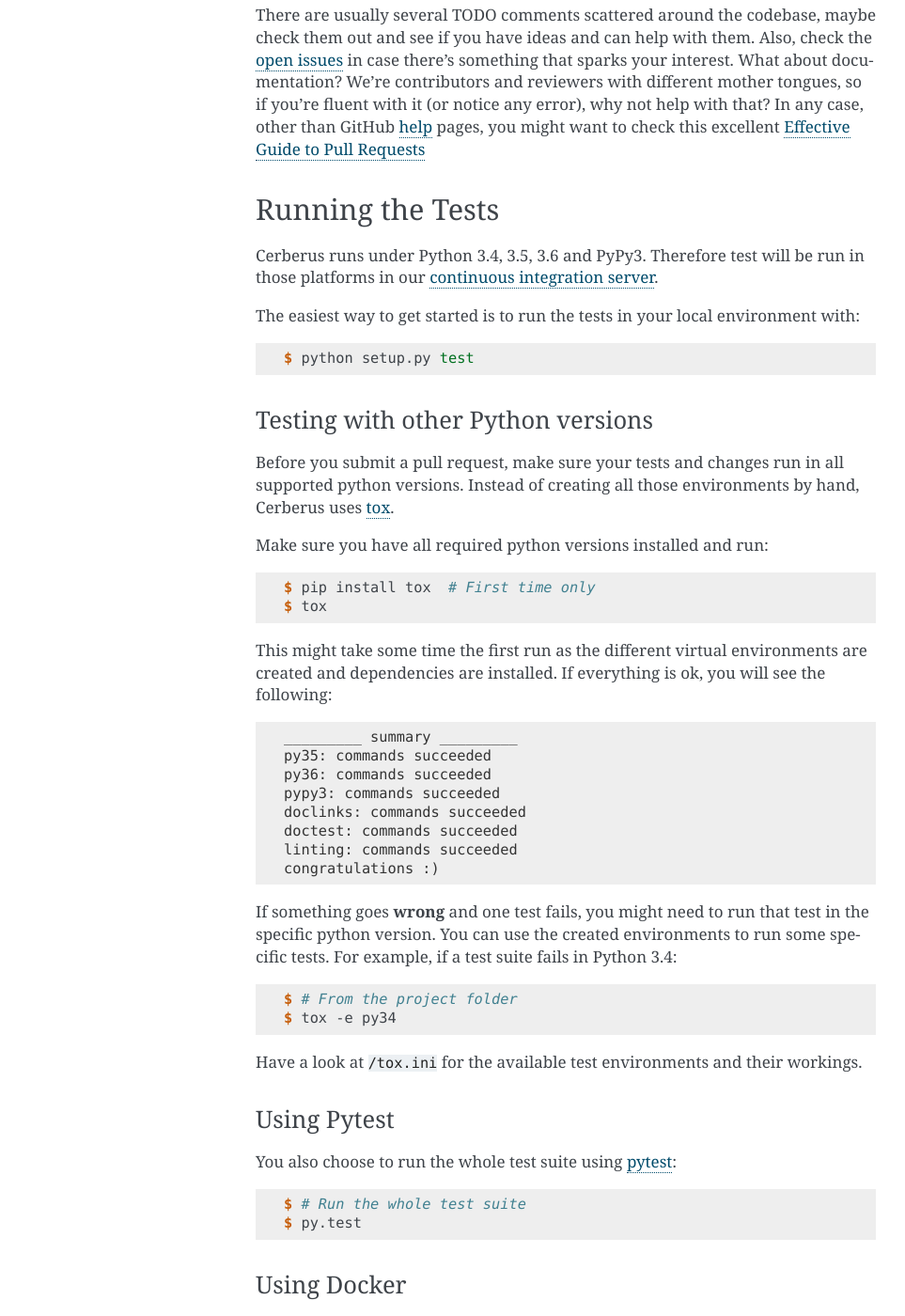
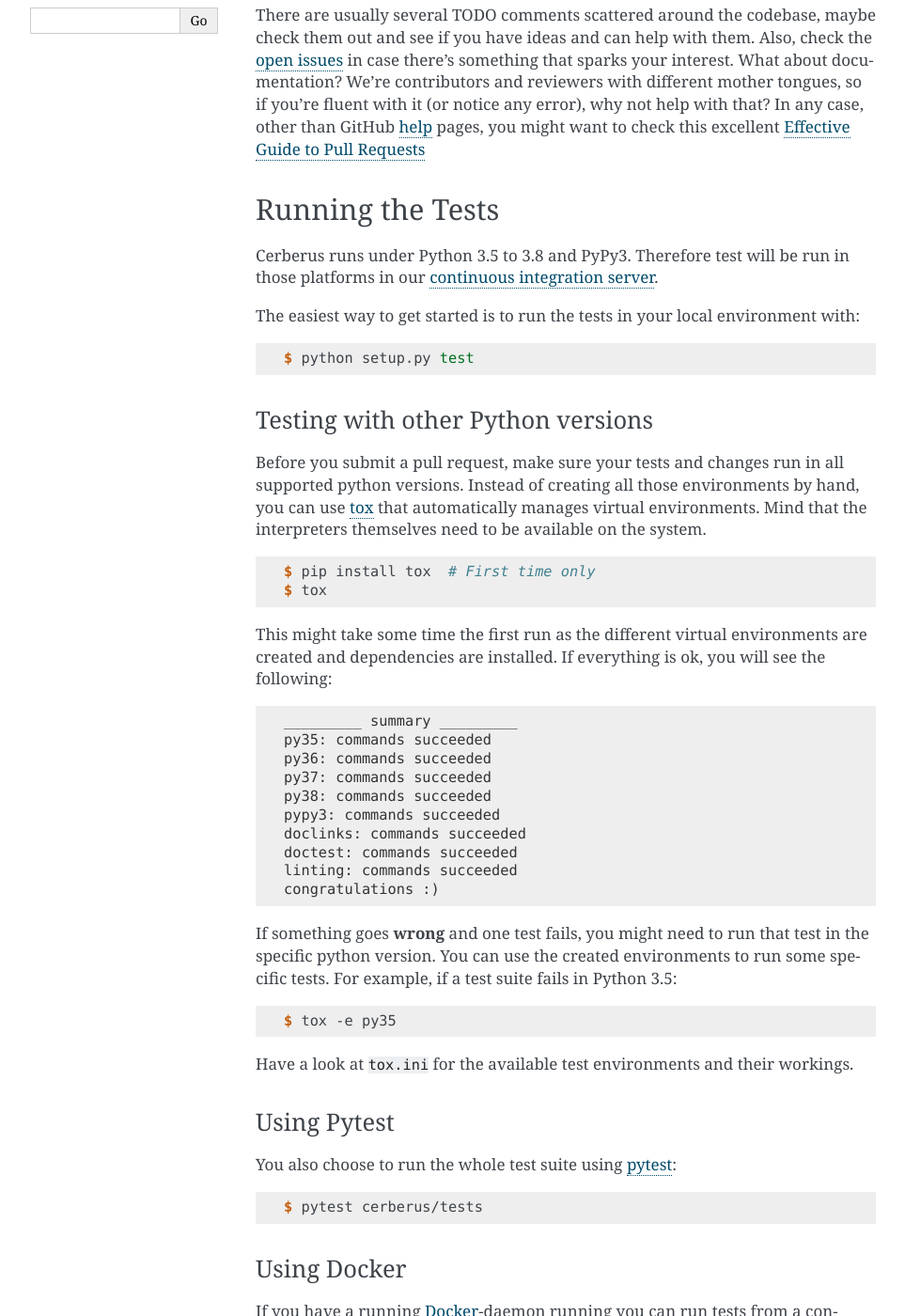
Before and after one commit to pyeve/cerberus, a Sphinx documentation site: the page built from docs/contribute.rst, in a window 1280 px wide and 1400 px high, scrolled down 1911 px. Shown: the whole window at 94% size, without its empty margins (148-1111 px from the left). Built offline with Sphinx 7.4.7, drawn with Linux system fonts in a browser that asks for light colours; comment, search, counter and statistics services are not loaded; some of the changed text lies outside the part shown.

Commit message:
Further updates to the contribute.rst

```diff
--- a/docs/contribute.rst
+++ b/docs/contribute.rst
@@ -2,7 +2,8 @@
 
 Running the Tests
 -----------------
-Cerberus runs under Python 3.4, 3.5, 3.6 and PyPy3. Therefore test will be
+
+Cerberus runs under Python 3.5 to 3.8 and PyPy3. Therefore test will be
 run in those platforms in our `continuous integration server`_.
 
 The easiest way to get started is to run the tests in your local environment
@@ -14,11 +15,11 @@ with:
 
 Testing with other Python versions
 ~~~~~~~~~~~~~~~~~~~~~~~~~~~~~~~~~~
+
 Before you submit a pull request, make sure your tests and changes run in
 all supported python versions. Instead of creating all those environments by
-hand, Cerberus uses tox_.
-
-Make sure you have all required python versions installed and run:
+hand, you can use tox_ that automatically manages virtual environments. Mind
+that the interpreters themselves need to be available on the system.
 
 .. code-block:: console
 
@@ -34,6 +35,8 @@ the following:
     _________ summary _________
     py35: commands succeeded
     py36: commands succeeded
+    py37: commands succeeded
+    py38: commands succeeded
     pypy3: commands succeeded
     doclinks: commands succeeded
     doctest: commands succeeded
@@ -42,23 +45,22 @@ the following:
 
 If something goes **wrong** and one test fails, you might need to run that test
 in the specific python version. You can use the created environments to run
-some specific tests. For example, if a test suite fails in Python 3.4:
+some specific tests. For example, if a test suite fails in Python 3.5:
 
 .. code-block:: console
 
-    $ # From the project folder
-    $ tox -e py34
+    $ tox -e py35
 
-Have a look at ``/tox.ini`` for the available test environments and their workings.
+Have a look at ``tox.ini`` for the available test environments and their workings.
 
 Using Pytest
 ~~~~~~~~~~~~
+
 You also choose to run the whole test suite using pytest_:
 
 .. code-block:: console
 
-    $ # Run the whole test suite
-    $ py.test
+    $ pytest cerberus/tests
 
 Using Docker
 ~~~~~~~~~~~~
@@ -69,13 +71,22 @@ to ``tox``:
 
 .. code-block:: console
 
-    $ # in the project's root directory
     $ ./run-docker-tests -e pypy3 -e doctest
 
 You can run the script without any arguments to test the project exactly as
 `Continuous Integration`_ does without having to setup anything.
 The ``tox`` environments are preserved in a volume named ``cerberus-tox``, just
 remove it with ``docker volume rm`` to clean them.
+
+Running the benchmarks
+~~~~~~~~~~~~~~~~~~~~~~
+
+There's a benchmark suite that you can use to measure how changes imapact
+Cerberus' performance:
+
+.. code-block:: console
+
+    $ pytest cerberus/benchmarks
 
 Building the HTML-documentation
 ~~~~~~~~~~~~~~~~~~~~~~~~~~~~~~~
@@ -85,20 +96,19 @@ documentation framework and a theme:
 
 .. code-block:: console
 
-    $ # in 'docs'-folder
-    $ pip install -r requirements.txt
+    $ pip install -r docs/requirements.txt
 
 The HTML build is triggered with:
 
 .. code-block:: console
 
-    $ # in 'docs'-folder
-    $ make html
+    $ make -C docs html
 
 The result can be accessed by opening ``docs/_build/html/index.html``.
 
 Continuous Integration
 ~~~~~~~~~~~~~~~~~~~~~~
+
 Each time code is pushed to the ``master``  branch the whole test-suite is
 executed on Travis-CI_.
 This is also the case for pull-requests. A box at the bottom of its
@@ -110,6 +120,7 @@ test links and sample-code in the documentation.
 
 Source Code
 -----------
+
 Source code is available at `GitHub
 <https://github.com/pyeve/cerberus>`_.
 
```
